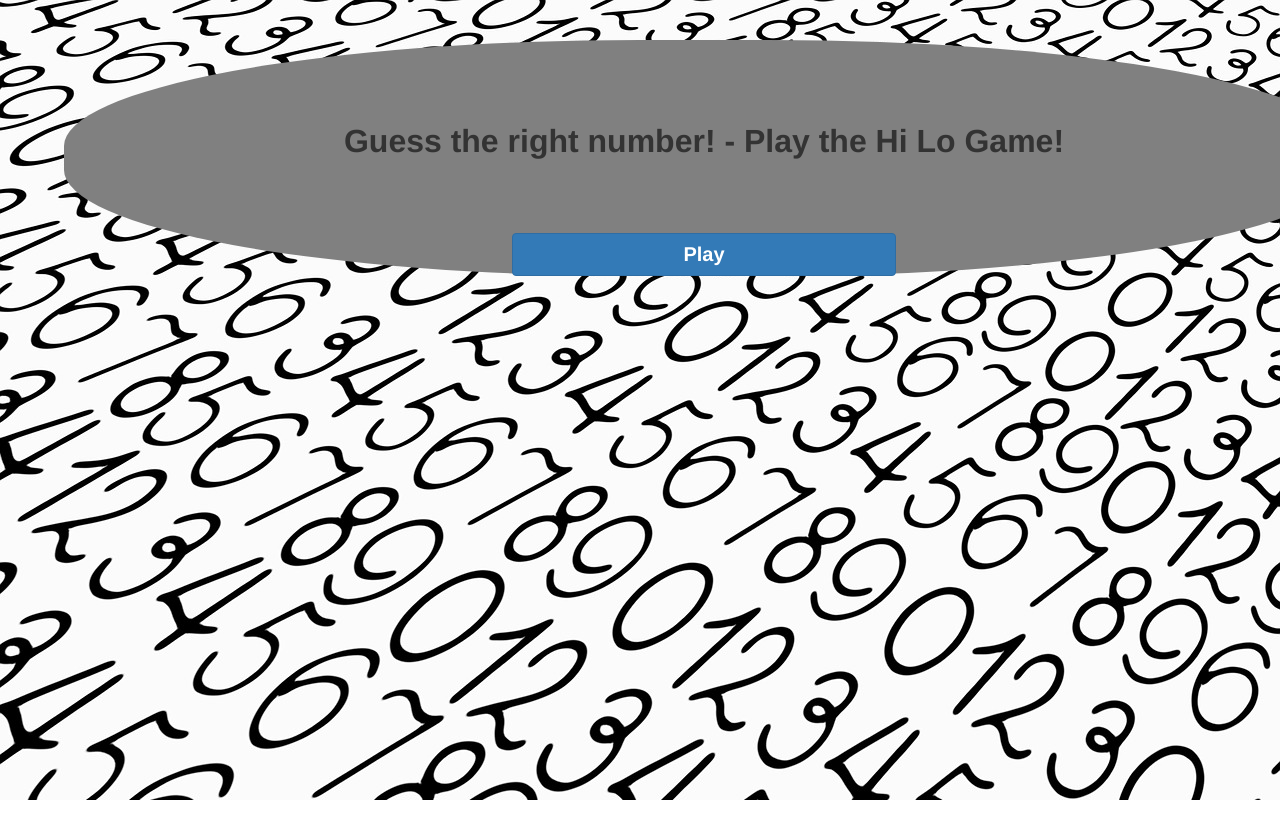
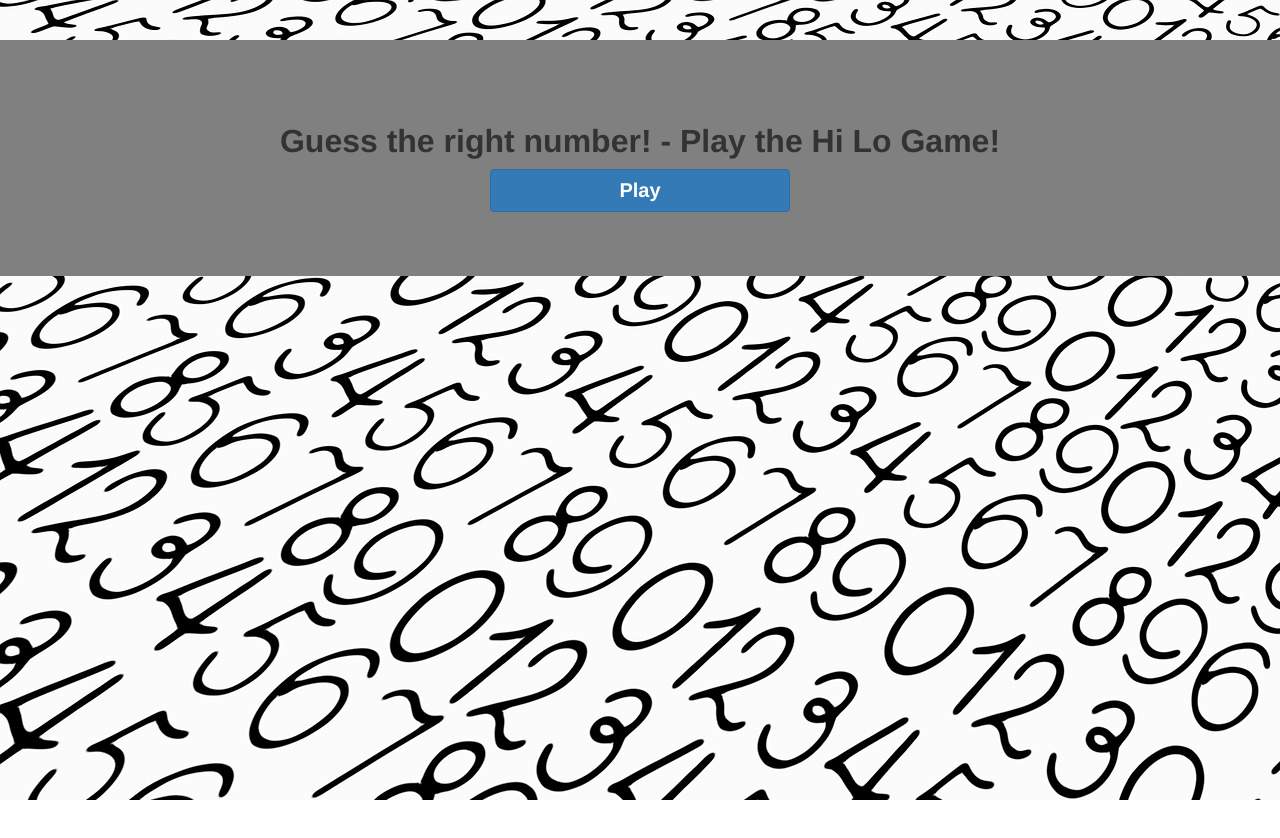
Before and after one commit to krista805/HiLo-Game, a plain HTML site: page index.html in a window 1280 px wide. Drawn offline with nearby package versions, Linux system fonts and the light colour scheme.

Commit message:
adds flexbox to cover page title

```diff
--- a/styles.css
+++ b/styles.css
@@ -2,7 +2,7 @@
   background-image: url("././images/numbers.jpg");
   background-size: cover;
   background-repeat: no-repeat;
-  overflow: scroll;
+  overflow: hidden;
   height: 100vh;
   margin: 0;
   padding: 0;
@@ -12,18 +12,20 @@
   position: relative;
   background-color: grey;
   top: 5%;
-  padding-top: 5%;
-  left: 5%;
+  padding: 5% 0;
+  display:flex;
+  flex-direction: column;
+  justify-content:center;
   text-align: center;
-  border-radius: 45%
-
 }
 
 .playBtn {
   margin-top: 5%;
-  width: 30%;
   font-weight: 600;
   font-size: 2.5vh;
+  width: 100%;
+  max-width: 300px;
+  margin: 0 auto;
 }
 
 .guessBtn {
```
